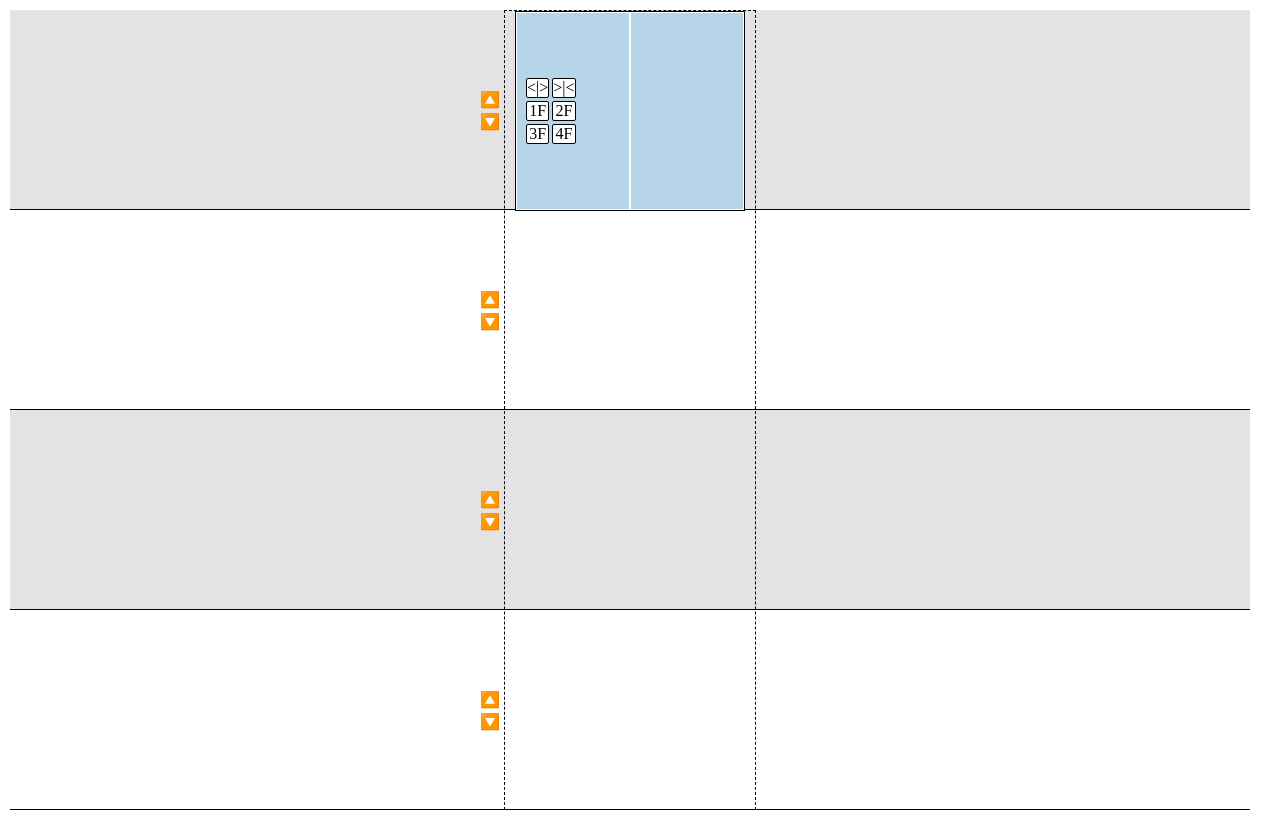
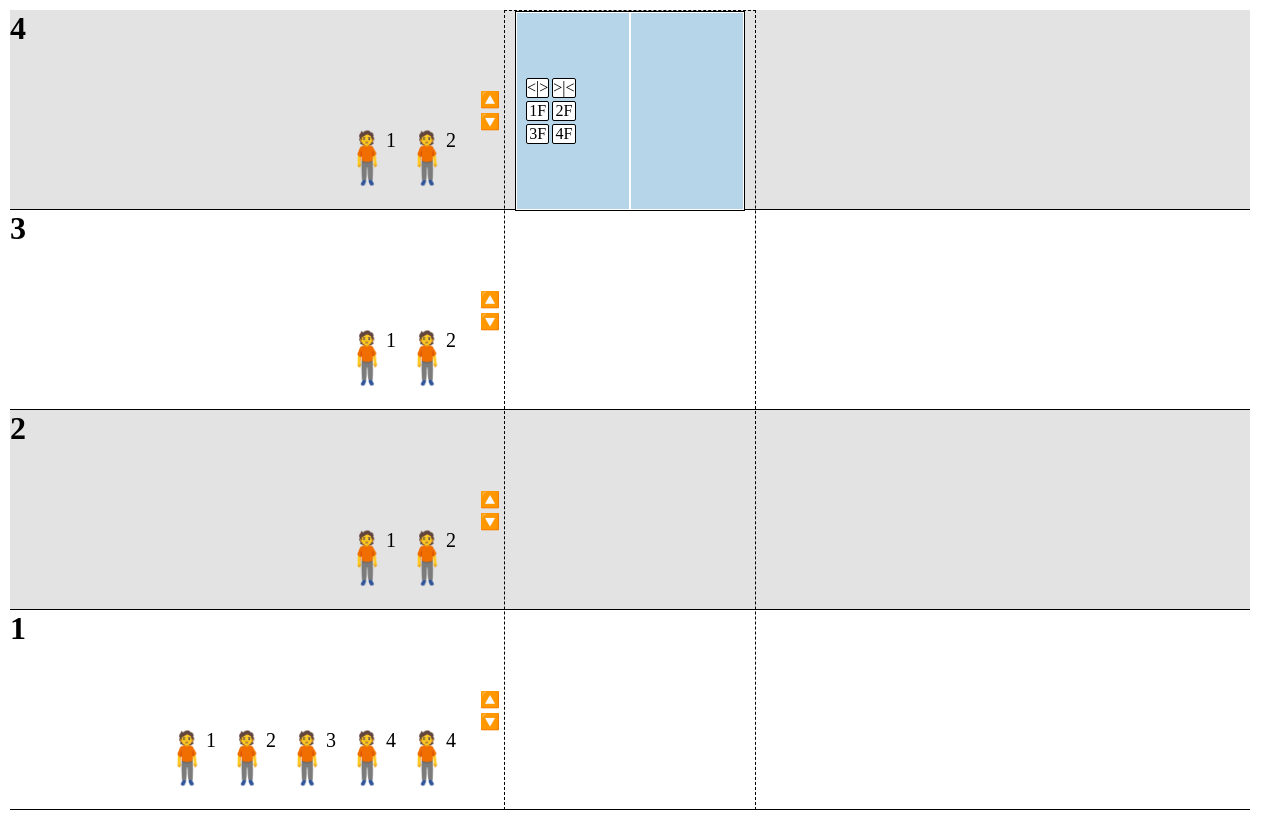
Before and after one commit to 2ood/elevator, a plain HTML site: page index.html in a window 1280 px wide. Drawn offline with Linux system fonts and the light colour scheme.

Commit message:
feat : added waiting-line, floor number

```diff
--- a/index.html
+++ b/index.html
@@ -9,24 +9,47 @@
   <body>
     <building>
       <floor id="floor-1">
+        <h1>1</h1>
+        <waiting-line>
+          <client target-floor="1">🧍</client>
+          <client target-floor="2">🧍</client>
+          <client target-floor="3">🧍</client>
+          <client target-floor="4">🧍</client>
+          <client target-floor="4">🧍</client>
+        </waiting-line>
         <buttongroup>
           <bu class="holdable up">🔼</bu>
           <bu class="holdable down">🔽</bu>
         </buttongroup>
       </floor>
       <floor id="floor-2">
+        <h1>2</h1>
+        <waiting-line>
+          <client target-floor="1">🧍</client>
+          <client target-floor="2">🧍</client>
+        </waiting-line>
         <buttongroup>
           <bu class="holdable up">🔼</bu>
           <bu class="holdable down">🔽</bu>
         </buttongroup>
       </floor>
       <floor id="floor-3">
+        <h1>3</h1>
+        <waiting-line>
+          <client target-floor="1">🧍</client>
+          <client target-floor="2">🧍</client>
+        </waiting-line>
         <buttongroup>
           <bu class="holdable up">🔼</bu>
           <bu class="holdable down">🔽</bu>
         </buttongroup>
       </floor>
       <floor id="floor-4">
+        <h1>4</h1>
+        <waiting-line>
+          <client target-floor="1">🧍</client>
+          <client target-floor="2">🧍</client>
+        </waiting-line>
         <buttongroup>
           <bu class="holdable up">🔼</bu>
           <bu class="holdable down">🔽</bu>
@@ -37,8 +60,8 @@
           <door id="left-door"></door>
           <door id="right-door"></door>
           <buttongroup>
-            <bu id="open"><|></bu>
-            <bu id="close">>|<</bu>
+            <bu class="control-door" id="open"><|></bu>
+            <bu class="control-door" id="close">>|<</bu>
             <bu class="holdable select-floor" id="elevator-1">1F</bu>
             <bu class="holdable select-floor" id="elevator-2">2F</bu>
             <bu class="holdable select-floor" id="elevator-3">3F</bu>
--- a/style.css
+++ b/style.css
@@ -143,4 +143,54 @@ bu.holdable.hold {
 
 elevator bu.holdable.hold {
   background-color : coral;
+  filter : none;
 }
+
+elevator bu.control-door:active {
+  filter : none;
+  background-color : #33333355;
+  color : white;
+}
+
+waiting-line {
+  display : inline-flex;
+  position : absolute;
+  bottom : 0;
+  left : 0;
+  width : 40%;
+  height : 50%;
+  padding-right: 50px;
+  flex-direction: row;
+  align-items: flex-end;
+  justify-content: flex-end;
+}
+
+client {
+  display : inline-block;
+  position : relative;
+  width : 60px;
+  height : 80%;
+  font-size : 50px;
+}
+
+client::after {
+  display : inline-block;
+  position : absolute;
+  top : 0;
+  right : 0;
+  font-size : 20px;
+}
+
+client[target-floor="1"]::after {
+  content : '1';
+}
+client[target-floor="2"]::after {
+  content : '2';
+}
+client[target-floor="3"]::after {
+  content : '3';
+}
+
+client[target-floor="4"]::after {
+  content : '4';
+}
```
